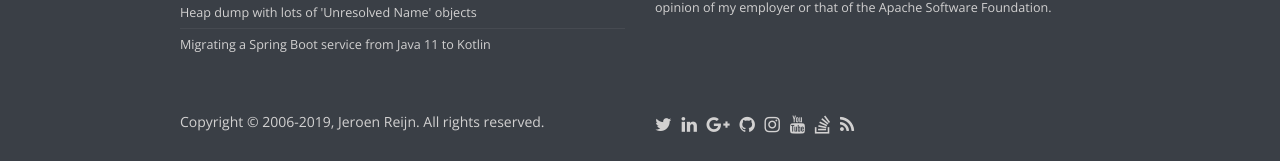
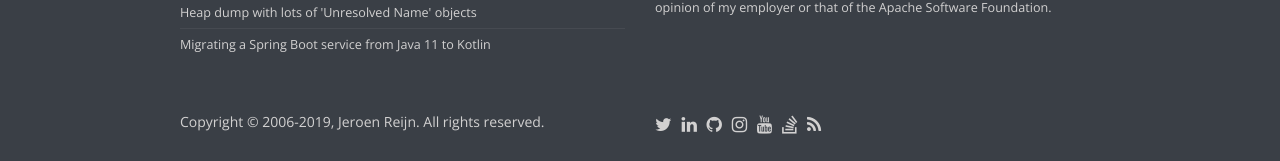
Before and after one commit to jreijn/jreijn.github.com, a Jekyll site: the page built from index.html, in a window 1280 px wide. Shown: the part 2629-2790 px from the top of the page. Built offline with Jekyll 4.4.1, drawn with Linux system fonts in a browser that asks for light colours; the list of posts is cut into pages by our own code.

Commit message:
Changed icon

```diff
--- a/_includes/footer.html
+++ b/_includes/footer.html
@@ -36,7 +36,6 @@
             <ul class="list-inline social">
               <li class="list-inline-item"><a href="https://twitter.com/jreijn" title="Jeroen Reijn on Twitter" target="_blank" rel="noopener" onclick="javascript:pageTracker._trackPageview('twitter');"><i class="fa fa-twitter"></i></a></li>
               <li class="list-inline-item"><a href="https://www.linkedin.com/in/jeroenreijn/" title="Jeroen Reijn on LinkedIn" target="_blank" rel="noopener" onclick="javascript:pageTracker._trackPageview('linkedin');"><i class="fa fa-linkedin"></i></a></li>
-              <li class="list-inline-item"><a href="https://plus.google.com/+JeroenReijn" title="Jeroen Reijn on Google+" target="_blank" rel="noopener" onclick="javascript:pageTracker._trackPageview('googleplus');"><i class="fa fa-google-plus"></i></a></li>
               <li class="list-inline-item"><a href="https://github.com/jreijn" title="Jeroen Reijn on Github" target="_blank" rel="noopener" onclick="javascript:pageTracker._trackPageview('github');"><i class="fa fa-github"></i></a></li>
               <li class="list-inline-item"><a href="https://instagram.com/jreijn" title="Jeroen Reijn on Instagram" target="_blank" rel="noopener" onclick="javascript:pageTracker._trackPageview('instagram');"><i class="fa fa-instagram"></i></a></li>
               <li class="list-inline-item"><a href="https://youtube.com/jreijn" title="Jeroen Reijn on Youtube" target="_blank" rel="noopener" onclick="javascript:pageTracker._trackPageview('youtube');"><i class="fa fa-youtube"></i></a></li>
--- a/_includes/head.html
+++ b/_includes/head.html
@@ -9,6 +9,10 @@
     <link rel="canonical" href="{{ page.url | replace:'index.html','' | prepend: site.baseurl | prepend: site.url }}">
     <link rel="publisher" href="https://plus.google.com/101111641807482638731" />
     <link rel="alternate" type="application/rss+xml" title="{{ site.title }} - RSS" href="http://feeds.feedburner.com/JeroenReijn" />
+    <link rel="apple-touch-icon" sizes="180x180" href="{{ site.url }}/apple-touch-icon.png">
+    <link rel="icon" type="image/png" sizes="32x32" href="{{ site.url }}/favicon-32x32.png">
+    <link rel="icon" type="image/png" sizes="16x16" href="{{ site.url }}/favicon-16x16.png">
+    <link rel="manifest" href="{{ site.url }}/site.webmanifest">
     <link rel="shortcut icon" type="image/x-icon" href="{{ site.url }}/favicon.ico" />
     <meta property="og:title" content="{% if page.title %}{{ page.title }}{% else %}{{ site.title }}{% endif %}"/>
     <meta property="og:url" content="{{ page.url | replace:'index.html','' | prepend: site.baseurl | prepend: site.url }}"/>
```
Also changed, not shown: android-chrome-192x192.png, android-chrome-512x512.png, apple-touch-icon.png, favicon-16x16.png, favicon-32x32.png, favicon.ico, favicon.png (added), site.webmanifest (added).
